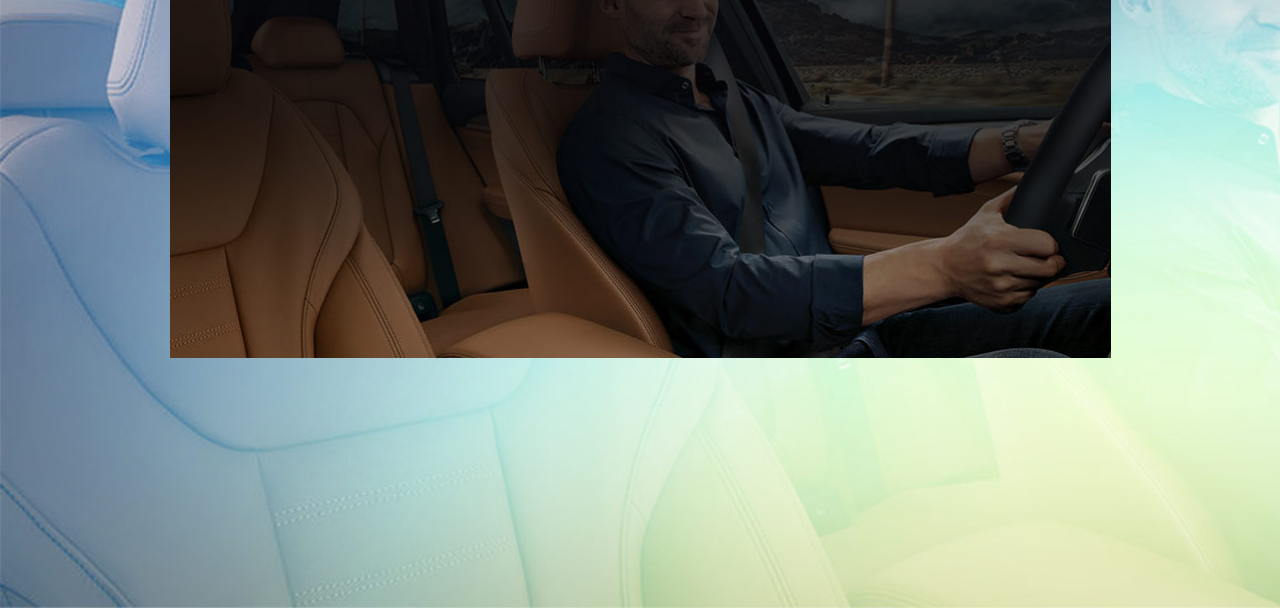
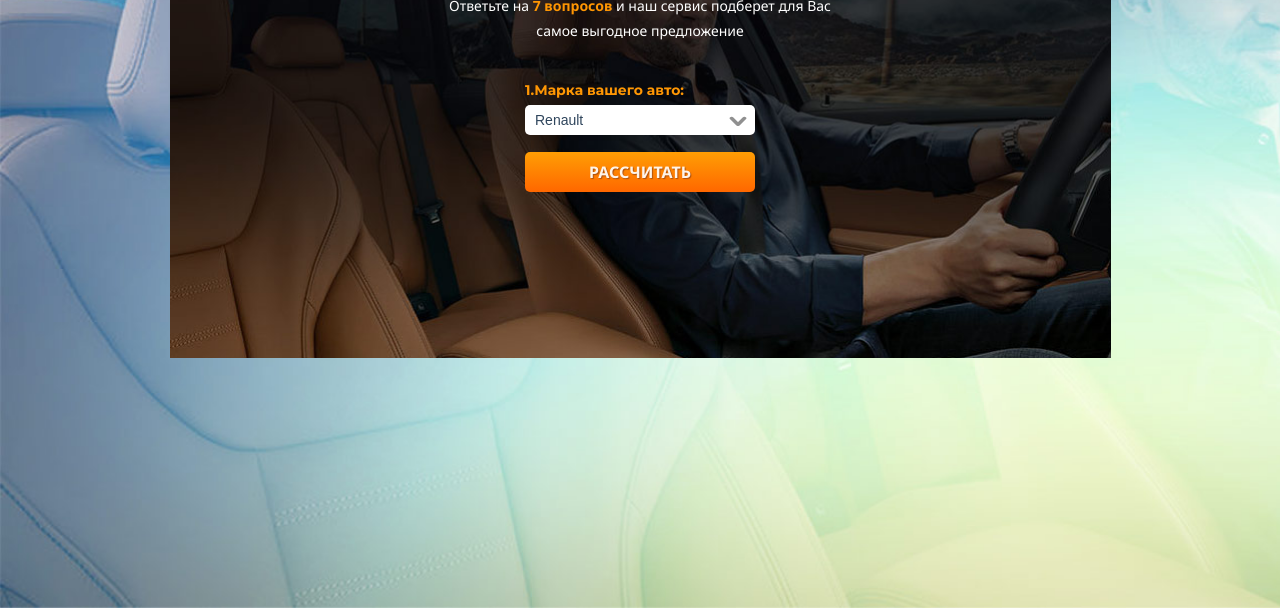
Before and after one commit to Yuranuch/casco, a plain HTML site: page index.html in a window 1280 px wide. Shown: the part 192-800 px from the top of the page. Drawn offline with nearby package versions, Linux system fonts and the light colour scheme.

Commit message:
select-model added

```diff
--- a/css/styles.scss
+++ b/css/styles.scss
@@ -73,6 +73,13 @@ h1, h2, h3, h4, h5, h6 {
   font-size: inherit;
   font-weight: 400;
 }
+h2 {
+  color: #fff;
+  font-size: 45px;
+  font-weight: 700;
+  text-align: center;
+  padding-bottom: 14px;
+}
 
 /*----- container -----*/
 
@@ -106,11 +113,89 @@ h1, h2, h3, h4, h5, h6 {
   opacity: 0.7;
   font-family: 'Noto Sans', sans-serif;
   margin-top: 5px;
-
+  transition: 0.3s;
+  &:hover {
+    opacity: 0.9;
+    transition: 0.3s;
+  }
 }
 .content {
   min-height: 474px;
   background-image: url("../img/img.jpg");
   background-size: cover;
   background-repeat: no-repeat;
+  padding-top: 50px;
 }
+.subtitle-info {
+  color: #fff;
+  font-size: 14px;
+  line-height: 25px;
+  font-family: 'Noto Sans', sans-serif;
+  width: 45%;
+  margin: 0 auto;
+  text-align: center;
+  span {
+    font-weight: 600;
+    color: #ff9603;
+  }
+}
+.select-model-block{
+  width: 230px;
+  margin: 0 auto;
+  padding: 40px 0 0 0;
+}
+
+.select-model__sign {
+  color: #ff9704;
+  font-size: 14px;
+  font-weight: 600;
+  padding-bottom: 8px;
+  display: block;
+}
+
+.select {
+  position: relative;
+}
+
+.select select {
+  display: block;
+  width: 230px;
+  height: 30px;
+  padding: 0 10px;
+  background: white;
+  background-image: url("../img/icons/select_arrow.png");
+  background-repeat: no-repeat;
+  background-position: 96% 11px;
+  border-radius: 5px;
+  -webkit-appearance: none;
+  -moz-appearance: none;
+  appearance: none;
+  color: #2f455c;
+  font-size: 14px;
+  &:focus {
+  }
+}
+
+.button {
+  margin-top: 17px;
+  font-family: 'Noto Sans', sans-serif;
+  text-transform: uppercase;
+  width: 100%;
+  height: 40px;
+  border-radius: 5px;
+  color: #fef4e9;
+  font-size: 16px;
+  font-weight: 600;
+  text-shadow: #ae510e 1px 1px 1px;
+  background: #ff9e04; /*цвет фона кнопки для браузеров без поддержки CSS3*/
+  background: -webkit-gradient(linear, left top, left bottom, from(#ff9e04), to(#ff6700)); /* для Webkit браузеров */
+  background: -moz-linear-gradient(top,  #ff9e04,  #ff6700); /* для Firefox */
+  background-image: -o-linear-gradient(top,  #ff9e04,  #ff6700); /* для Opera 11 */
+  filter:  progid:DXImageTransform.Microsoft.gradient(startColorstr='#ff9e04', endColorstr='#ff6700'); /* фильтр для IE */
+}
+
+.button:active {
+  -webkit-box-shadow: 0px 0px 32px 0px rgba(5, 6, 6, 0.6) inset;
+  -moz-box-shadow: 0px 0px 32px 0px rgba(5, 6, 6, 0.6) inset;
+  box-shadow: 0px 0px 32px 0px rgba(5, 6, 6, 0.6) inset;
+}
--- a/index.html
+++ b/index.html
@@ -29,7 +29,29 @@
                 </a>
             </div>
             <div class="content">
+                <h2>Подбор Каско on-line</h2>
+                <div class="subtitle-info">
+                    Ответьте на <span>7 вопросов</span> и наш сервис подберет для Вас самое выгодное предложение
+                </div>
+                <div class="select-model-block">
+                    <span class="select-model__sign">
+                        1.Марка вашего авто:
+                    </span>
 
+                    <div class="select">
+                        <select name="name">
+                            <option>Renault</option>
+                            <option>Audi</option>
+                            <option>BMW</option>
+                            <option>Opel</option>
+                            <option>Ford</option>
+                        </select>
+                    </div>
+                    <button class="button">
+                        рассчитать
+                    </button>
+
+                </div>
             </div>
         </div>
 
```
Also changed, not shown: css/styles.css, img/icons/select_arrow-up.png (added), img/icons/select_arrow.png (added), 1 other file.
